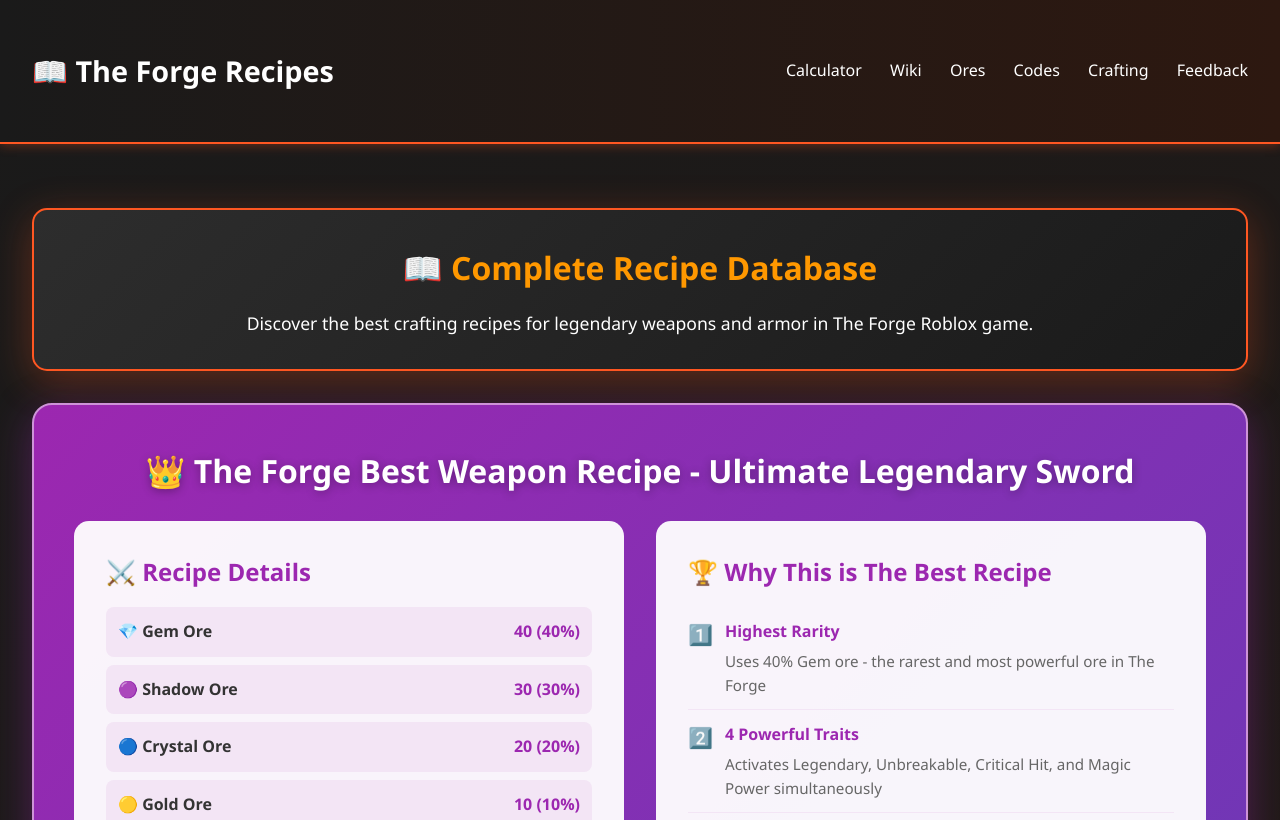
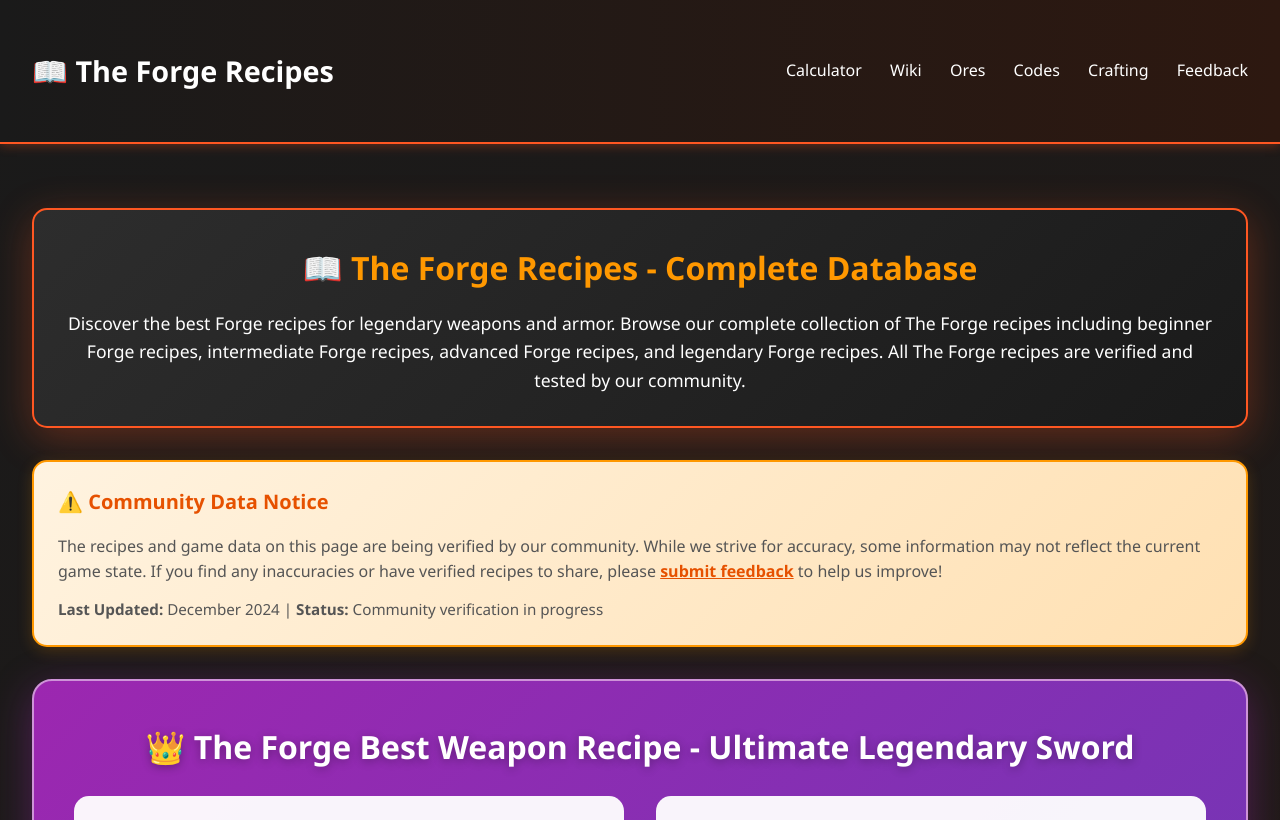
Before and after one commit to ginginli/forge, a plain HTML site: page recipes.html in a window 1280 px wide. Shown: the top 820 px of the page. Drawn offline with Linux system fonts and the light colour scheme.

Commit message:
Add community data disclaimer notices to recipes, ore-guide, and crafting-guide pages

```diff
--- a/recipes.html
+++ b/recipes.html
@@ -342,8 +342,21 @@
 
     <div class="container">
         <div class="hero">
-            <h2>📖 Complete Recipe Database</h2>
-            <p>Discover the best crafting recipes for legendary weapons and armor in The Forge Roblox game.</p>
+            <h2>📖 The Forge Recipes - Complete Database</h2>
+            <p>Discover the best Forge recipes for legendary weapons and armor. Browse our complete collection of The Forge recipes including beginner Forge recipes, intermediate Forge recipes, advanced Forge recipes, and legendary Forge recipes. All The Forge recipes are verified and tested by our community.</p>
+        </div>
+
+        <!-- Disclaimer -->
+        <div style="background: linear-gradient(135deg, #fff3e0 0%, #ffe0b2 100%); border: 2px solid #ff9800; border-radius: 15px; padding: 1.5rem; margin-bottom: 2rem; box-shadow: 0 4px 15px rgba(255, 152, 0, 0.2);">
+            <h3 style="color: #e65100; margin-bottom: 1rem; font-size: 1.25rem; display: flex; align-items: center; gap: 0.5rem;">
+                ⚠️ Community Data Notice
+            </h3>
+            <p style="color: #555; margin-bottom: 0.75rem; line-height: 1.6;">
+                The recipes and game data on this page are being verified by our community. While we strive for accuracy, some information may not reflect the current game state. If you find any inaccuracies or have verified recipes to share, please <a href="/feedback.html" style="color: #e65100; font-weight: 600; text-decoration: underline;">submit feedback</a> to help us improve!
+            </p>
+            <p style="color: #555; margin: 0; font-size: 0.95rem;">
+                <strong>Last Updated:</strong> December 2024 | <strong>Status:</strong> Community verification in progress
+            </p>
         </div>
 
         <!-- Best Recipe Showcase -->
@@ -861,7 +874,7 @@
         </div>
     </div>
 
-    <footer>
+    <footer></footer>
         <div class="container">
             <p>&copy; 2024 Forge Calculator. Not affiliated with Roblox or The Forge developers.</p>
             <p><a href="/">Home</a> | <a href="/codes.html">Codes</a> | <a href="/recipes.html">Recipes</a> | <a href="/ore-guide.html">Ores</a> | <a href="/crafting-guide.html">Crafting</a></p>
```
Also changed, not shown: crafting-guide.html (+13 -0 lines), ore-guide.html (+13 -0 lines).
